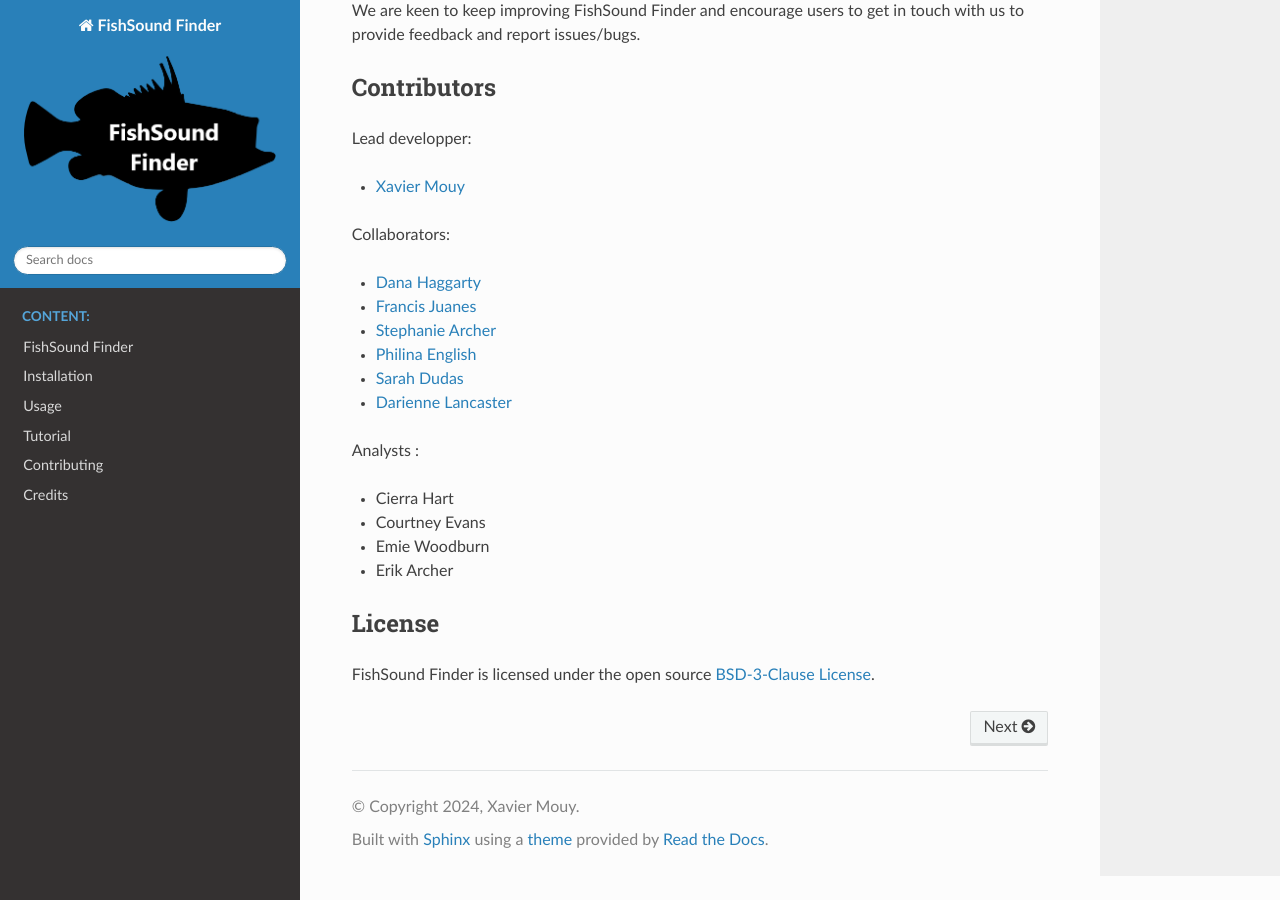
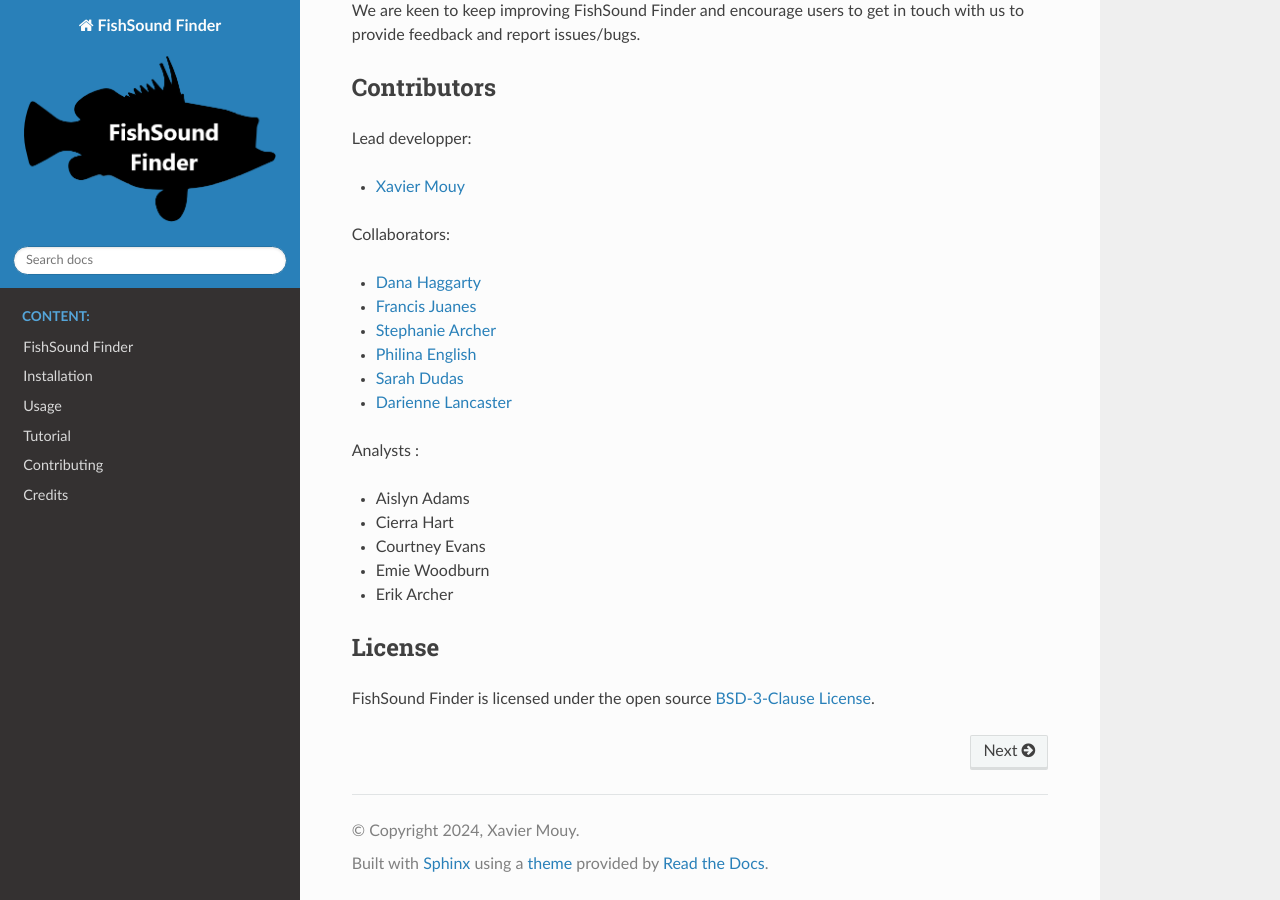
Before and after one commit to xaviermouy/FishSound_Finder, a Sphinx documentation site: the page built from docs/source/index.rst, in a window 1280 px wide and 900 px high, scrolled down 1548 px. Built offline with Sphinx 7.4.7 and the Read the Docs theme 2.0.0, drawn with Linux system fonts in a browser that asks for light colours.

Commit message:
doc updates

```diff
--- a/docs/source/index.rst
+++ b/docs/source/index.rst
@@ -55,6 +55,7 @@
 
 Analysts :
 
+* Aislyn Adams
 
 * Cierra Hart
 
```
Also changed, not shown: 1 other file.
